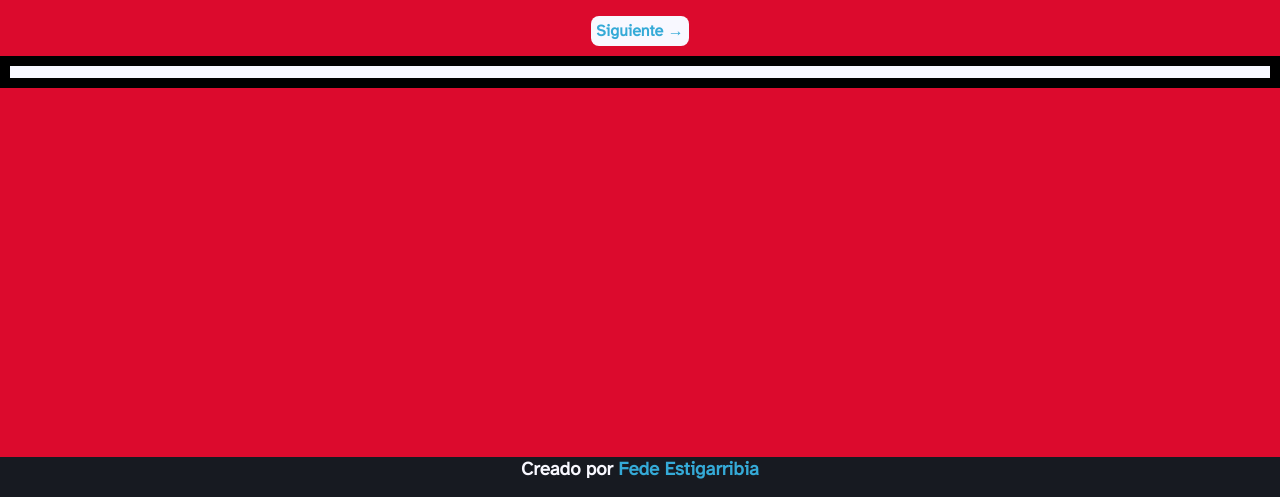
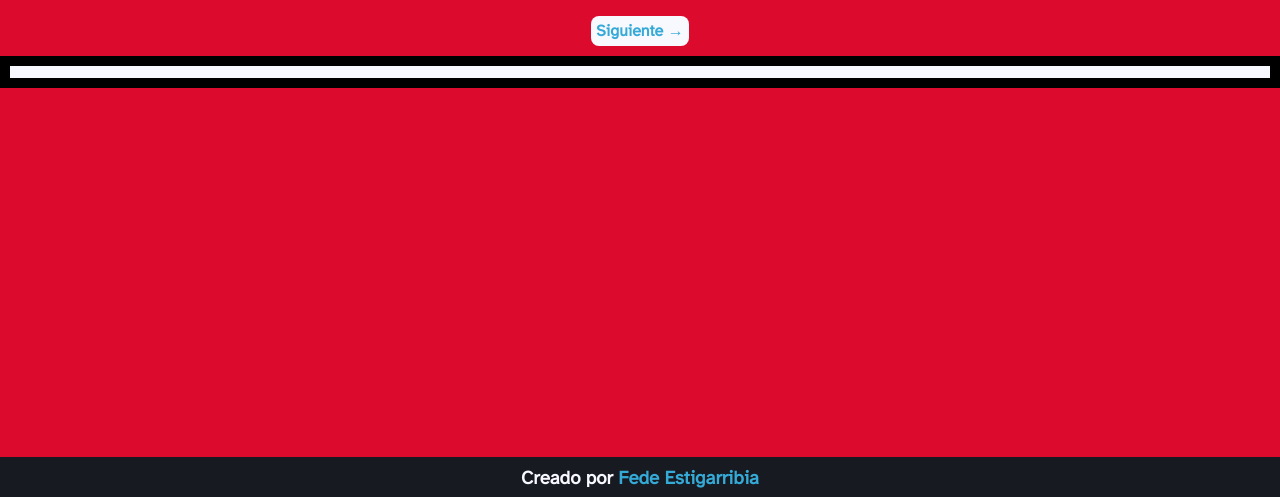
Before and after one commit to fedeesti/Pokedex, a plain HTML site: page pokedex.html in a window 1280 px wide. Shown: the part 303-800 px from the top of the page. Drawn offline with Linux system fonts and the light colour scheme; no server answers.

Commit message:
agrega flexbox al footer

```diff
--- a/style.css
+++ b/style.css
@@ -134,6 +134,11 @@
   color: ghostwhite;
   position: absolute;
   bottom: 0;
+  display: flex;
+  flex-direction: column;
+  justify-content: center;
+  align-items: center;
+  text-align: center;
 }
 
 .footer-link {
```
